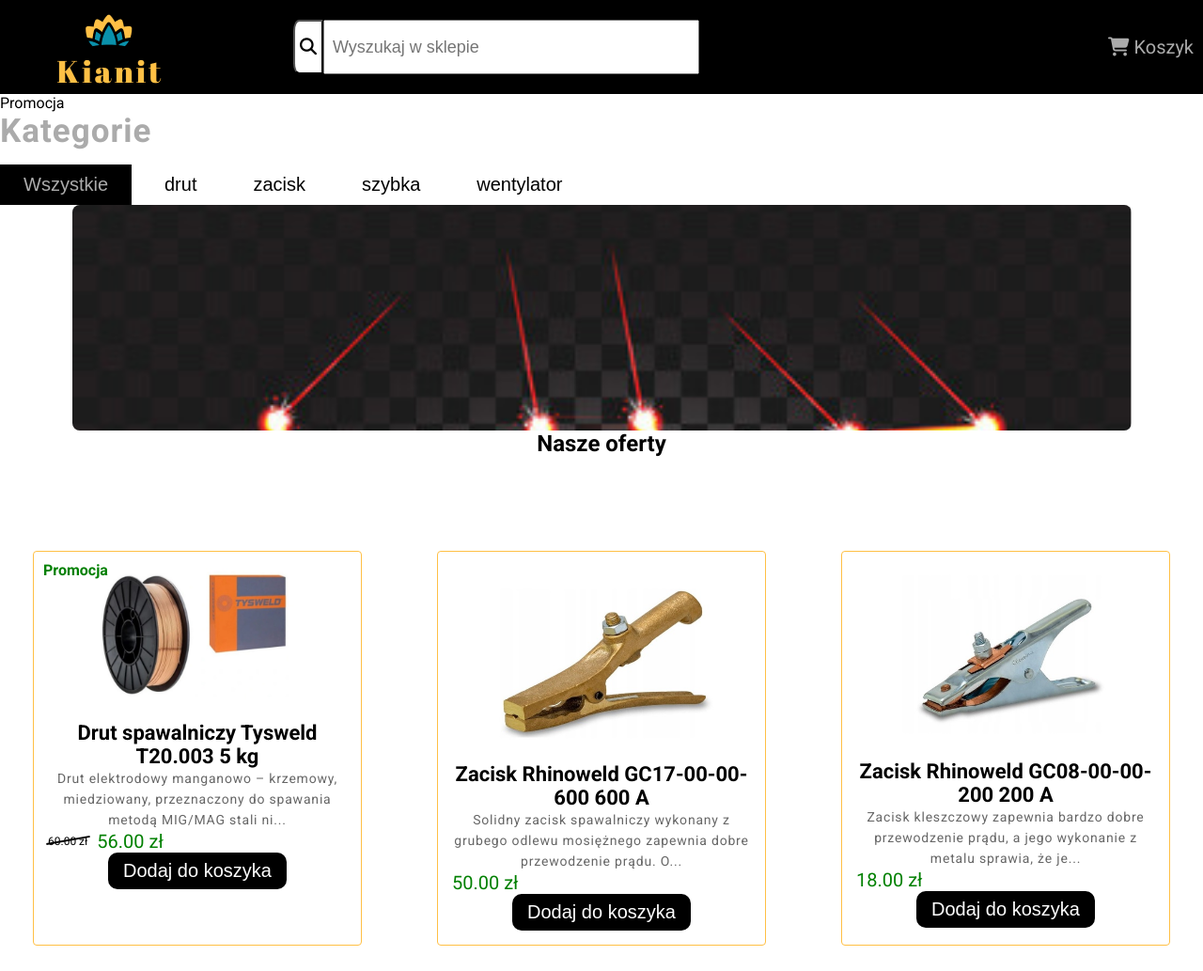
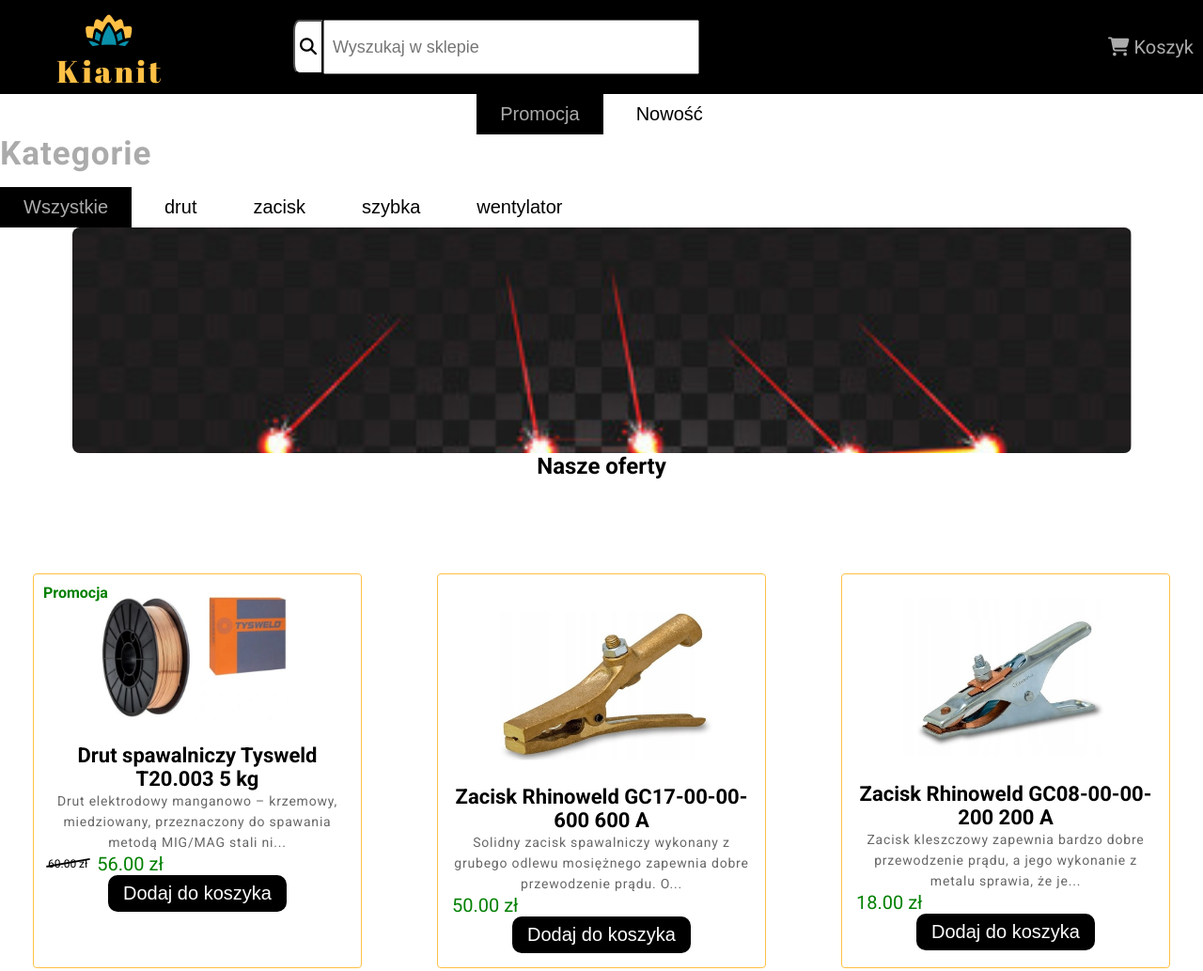
Before and after one commit to Tuxuy3Dom/shop-kianit, a plain HTML site: page index.html in a window 1280 px wide. Shown: the top 1033 px of the page at 94% size. Drawn offline with Linux system fonts and the light colour scheme.

Commit message:
Update files main.js, style.css and index.html, add promcje and nowości

```diff
--- a/css/style.css
+++ b/css/style.css
@@ -110,6 +110,33 @@ body div {
 /* Section Header end */
 
 /* Section main categories start */
+
+.header-nav {
+    display: flex;
+    justify-content: center;
+    /* padding: 5px; */
+    gap: 10px;
+}
+
+.header-nav button {
+    font-size: 20px;
+    padding: 10px 25px;
+    background: none;
+    border: none;
+    cursor: pointer;
+    transition: all 0.3s ease-in-out;
+}
+
+.header-nav button:hover {
+    background: #000;
+    color: #ABABAB;
+}
+
+.header-nav button.active {
+    background: #000;
+    color: #ABABAB;
+}
+
 
 .categories {
     display: flex;
--- a/index.html
+++ b/index.html
@@ -32,7 +32,7 @@
           <button class="basket-clear-btn">x</button>
       </div>
     </div>
-    <div class="header-nav">Promocja</div>
+    <div class="header-nav"></div>
   </header>
   <!-- Header main page include <header.html> end -->
 
--- a/js/main.js
+++ b/js/main.js
@@ -49,7 +49,7 @@ const renderProducts = (items) => {
 		  <span class="price-sale">${(items[i].price - items[i].saleAmount).toFixed(2)} zł</span>
 		</div>
 		<button data-id="${items[i].id}" class="product-add-to-basket-btn">Dodaj do koszyka</button>
-		<p class="product-item-sale-info">Promocja</p>
+		<p class="product-item-sale-info">${items[i].status}</p>
 
 		`
 		productsSection.appendChild(newProduct);
@@ -64,9 +64,18 @@ const renderProducts = (items) => {
 	-- with products.js -- category
 */
 const renderCategories = (items) => {
+
+	// Create list of categories
 	let categories = new Set();
+
+	// Create list of categories for (promcje and nowość)
+	let navStatus = new Set();
+
 	for(let i =0; i < items.length; i++) {
 		categories.add(items[i].category);
+		if (items[i].status != undefined) {
+			navStatus.add(items[i].status);
+		}
 	}
 
 	const categoriesItems = document.querySelector(".categories-items");
@@ -82,6 +91,20 @@ const renderCategories = (items) => {
 		index === 0 ? newCategory.classList.add("active") : "";
 
 		categoriesItems.appendChild(newCategory);
+	})
+
+	const statusNav = document.querySelector(".header-nav");
+
+	navStatus = [...navStatus];
+
+	navStatus.forEach((status, index, arr) => {
+		const newNavStatus = document.createElement("button");
+		newNavStatus.innerHTML = status;
+		// add data-category to buttons categories in index.html
+		newNavStatus.dataset.status = status;
+
+		index === 0 ? newNavStatus.classList.add("active"): "";
+		statusNav.appendChild(newNavStatus)
 	})
 }
 
@@ -108,6 +131,27 @@ categoriesButtons.forEach(btn => btn.addEventListener('click', (e) => {
 
 	renderProducts(currentProducts);
 }));
+
+const navButtons = document.querySelectorAll('.header-nav button');
+
+navButtons.forEach(btn => btn.addEventListener('click', (e) => {
+	const nav = e.target.dataset.status;
+
+	navButtons.forEach((btn) => btn.classList.remove("active"));
+	e.target.classList.add("active");
+
+	currentProducts = products;
+
+	if(category === 'Wszystkie') {
+		currentProducts = products;
+	}
+	else {
+		currentProducts = currentProducts.filter((product) => product.status === nav);
+	}
+
+	renderProducts(currentProducts);
+}));
+
 
 const searchBarInput = document.querySelector(".search-bar-input");
 
--- a/js/products.js
+++ b/js/products.js
@@ -6,6 +6,7 @@ const products = [
     category: "drut",
     price: 60.00,
     image: "./img/drut0-8.jpg",
+    status: "Promocja",
     sale: true,
     saleAmount: 4,
 },
@@ -32,6 +33,7 @@ const products = [
     category: "zacisk",
     price: 24.00,
     image: "./img/zacisk09-300.jpg",
+    status: "Promocja",
     sale: true,
     saleAmount: 2,
 },
@@ -50,6 +52,7 @@ const products = [
     category: "szybka",
     price: 1.85,
     image: "./img/szybka-90-110.jpg",
+    status: "Nowość",
 },
 {
     id: 6,
@@ -58,5 +61,7 @@ const products = [
     category: "wentylator",
     price: 48,
     image: "./img/wentylator-12038.jpg",
+    status: "Nowość",
+    sale: false,
 },
 ]
```
